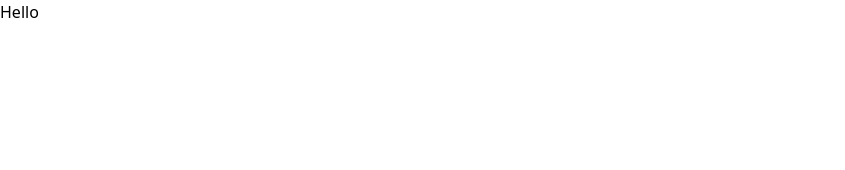
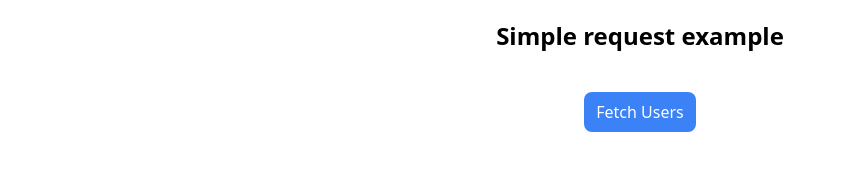
Before and after one commit to michael-ono/HTMX---starter, a website: page public/index.html in a window 1280 px wide. Shown: the whole page, without its empty margins (0-845 px from the left). Drawn offline with nearby package versions, Linux system fonts and the light colour scheme.

Commit message:
added fetch request trigger

```diff
--- a/public/index.html
+++ b/public/index.html
@@ -8,6 +8,17 @@
     <title>HTMX - starter</title>
 </head>
 <body>
-    <h1>Hello</h1>
+    <div class="text-center">
+        <h1 class="text-2xl font-bold my-5">
+            Simple request example
+        </h1>
+        <button
+            class="bg-blue-500 text-white py-2 px-3 my-5 rounded-lg"
+            hx-get="https://jsonplaceholder.typicode.com/users"
+            hx-trigger="click"
+        >
+            Fetch Users
+        </button>
+    </div>
 </body>
 </html>
```
